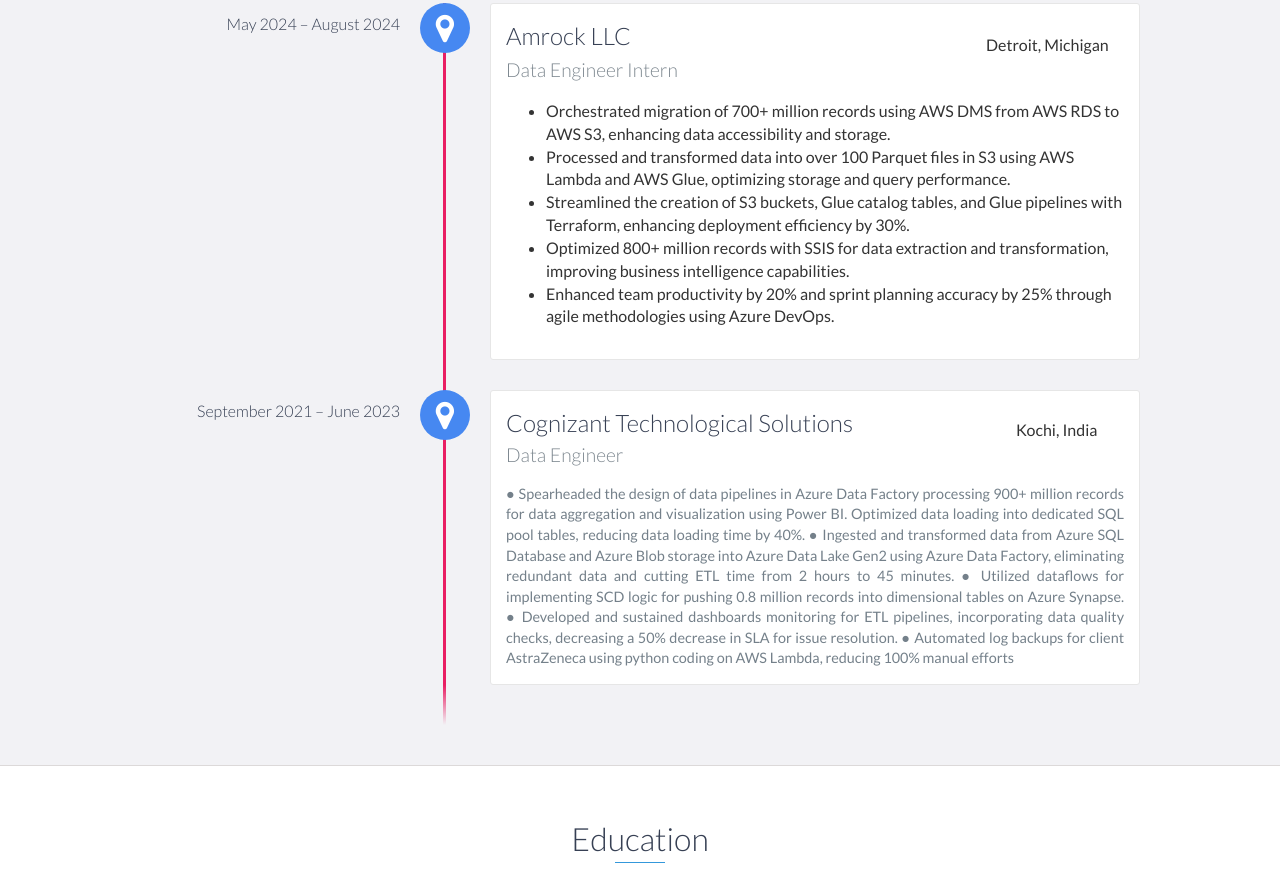
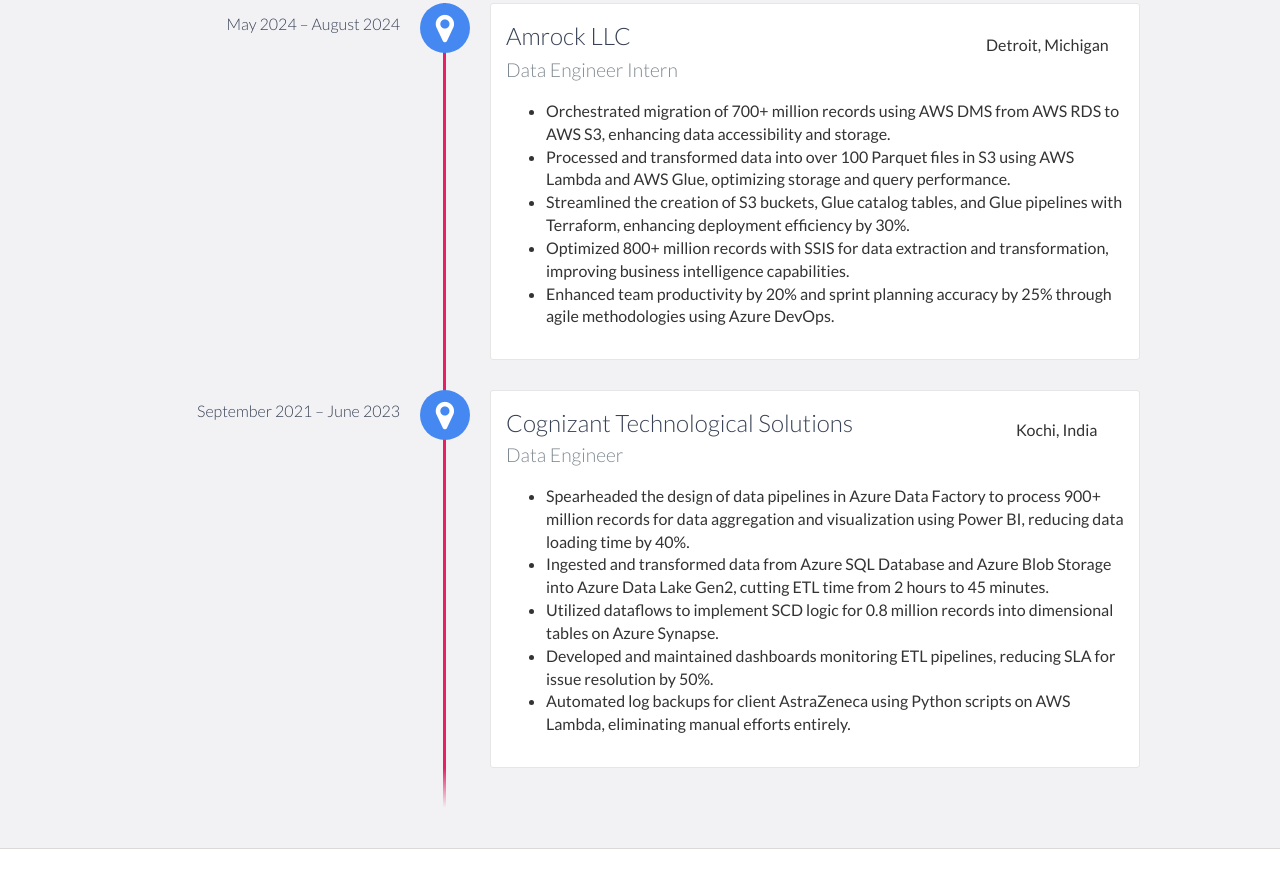
Before and after one commit to meenakshirajesh1999/meenakshirajesh1999.github.io, a website: page index.html in a window 1280 px wide. Shown: the part 1847-2743 px from the top of the page. Drawn offline with nearby package versions, Linux system fonts and the light colour scheme.

Commit message:
Update index.html

```diff
--- a/index.html
+++ b/index.html
@@ -224,14 +224,13 @@
                 <h3>Cognizant Technological Solutions</h3>
                 <div style="margin-left: 510px;margin-top: -22px;">Kochi, India</div>
                 <h4>Data Engineer</h4>
-                <p align="justify">
-                    ● Spearheaded the design of data pipelines in Azure Data Factory processing 900+ million records for data aggregation and visualization using Power BI. Optimized data loading into dedicated SQL pool tables, reducing data loading time by 40%.
-                    ● Ingested and transformed data from Azure SQL Database and Azure Blob storage into Azure Data Lake Gen2 using Azure Data Factory, eliminating redundant data and cutting ETL time from 2 hours to 45 minutes.
-                    ● Utilized dataflows for implementing SCD logic for pushing 0.8 million records into dimensional tables on Azure Synapse.
-                    ● Developed and sustained dashboards monitoring for ETL pipelines, incorporating data quality checks, decreasing a 50% decrease in SLA for issue resolution.
-                    ● Automated log backups for client AstraZeneca using python coding on AWS Lambda, reducing 100% manual efforts
-                </p>
-                </p>
+               <ul>
+		  <li>Spearheaded the design of data pipelines in Azure Data Factory to process 900+ million records for data aggregation and visualization using Power BI, reducing data loading time by 40%.</li>
+		  <li>Ingested and transformed data from Azure SQL Database and Azure Blob Storage into Azure Data Lake Gen2, cutting ETL time from 2 hours to 45 minutes.</li>
+		  <li>Utilized dataflows to implement SCD logic for 0.8 million records into dimensional tables on Azure Synapse.</li>
+		  <li>Developed and maintained dashboards monitoring ETL pipelines, reducing SLA for issue resolution by 50%.</li>
+		  <li>Automated log backups for client AstraZeneca using Python scripts on AWS Lambda, eliminating manual efforts entirely.</li>
+		</ul>
             </div>
 
 
```
